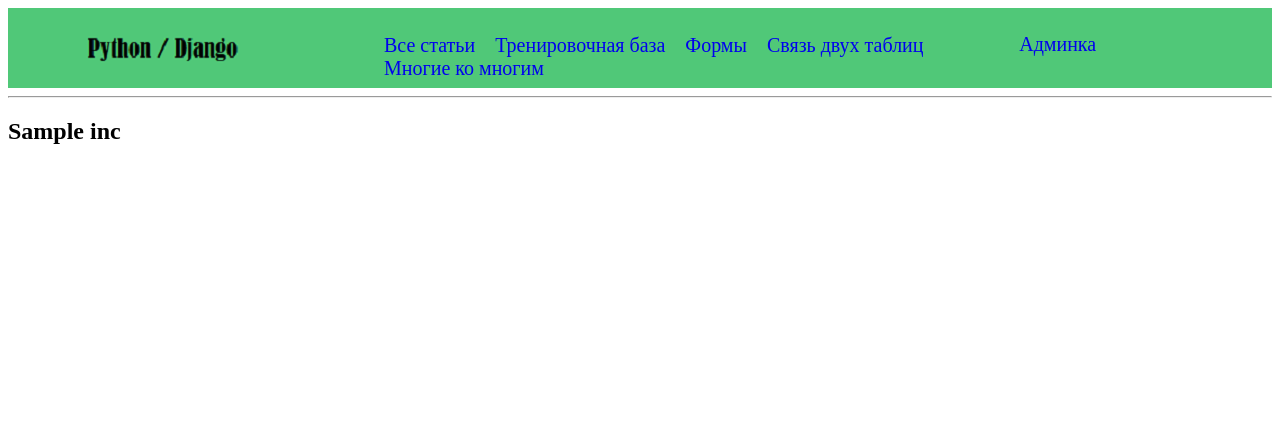
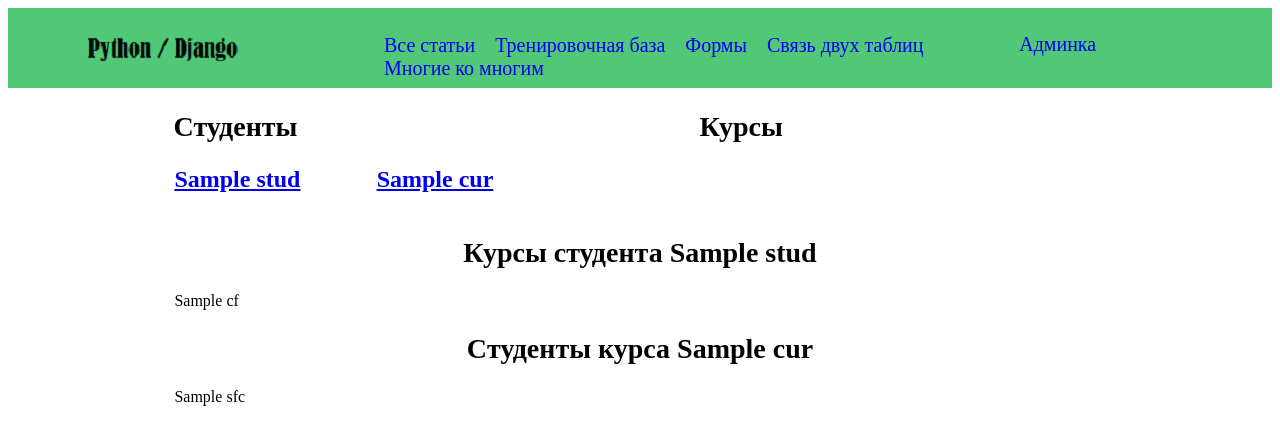
Before and after one commit to Nemolite/news, a Django app: template articles/templates/articles/tomany.html in a window 1280 px wide. Shown: the top 445 px of the page. Run offline with Django 3.2, Linux system fonts and the light colour scheme; the template is opened without the code that fills it: most values are stand-ins (such as "Sample title", 1, 10 or a date in 2020).

Commit message:
many to many

```diff
--- a/articles/static/articles/css/style.css
+++ b/articles/static/articles/css/style.css
@@ -312,6 +312,13 @@ text-decoration: none;
 }
 
 /* Section category*/
-.category-sction {
+.category-sction,
+.student-sction {
    list-style: none;
 }
+
+/*section many-to-many*/
+.many-to-many {
+    width:80%;
+    margin:0 auto;
+}
--- a/articles/templates/articles/basa.html
+++ b/articles/templates/articles/basa.html
@@ -36,6 +36,10 @@
             {% block contentcategory %}
             {% endblock %}
 
+         <!-- Многие ко многим-->
+            {% block students %}
+            {% endblock %}
+
     </div>
     <div class="main-content">
 
@@ -46,8 +50,20 @@
             {% block myform %}
             {% endblock %}
 
+            <!-- Многие ко многим-->
+            {% block curses %}
+            {% endblock %}
+
     </div>
 
+</div>
+
+<div class="many-to-many">
+    {% block courforstud %}
+    {% endblock %}
+
+    {% block studforcurs %}
+    {% endblock %}
 </div>
 
 {% block onepost %}
@@ -60,9 +76,7 @@
 
 {% block spec %}
 {% endblock %}
-<hr>
-{% block tomany %}
-{% endblock %}
+
 
 
 <script src="{% static 'articles/js/script.js' %}"></script>
--- a/articles/templates/articles/tomany.html
+++ b/articles/templates/articles/tomany.html
@@ -1,9 +1,60 @@
 {% extends 'articles/basa.html' %}
+{% block students %}
 
-{% block tomany %}
+    <h2 class="main-sction-title">Студенты</h2>
 
-    {% for incs in curs  %}
-        <h2>{{ incs.name }}</h2>
-    {% endfor %}
+        <ul class="category-sction">
+            {% for stud in students  %}
+
+                <li>
+                   <h2> <a href="{{ stud.get_absolute_url }}">{{stud.name}}</a></h2>
+                </li>
+
+            {% endfor %}
+        </ul>
+{% endblock %}
+
+{% block curses %}
+<h2 class="main-sction-title">Курсы</h2>
+
+        <ul class="student-sction">
+            {% for curs in curses  %}
+
+                <li>
+                   <h2> <a href="{{ curs.get_absolute_url }}">{{curs.name}}</a></h2>
+                </li>
+
+            {% endfor %}
+        </ul>
 
 {% endblock %}
+
+{% block courforstud %}
+<h2 class="main-sction-title">Курсы студента {{ stud.name }} </h2>
+
+        <ul class="student-sction">
+            {% for cfs in courforstud  %}
+
+                <li>
+                   {{cfs.name}}
+                </li>
+
+            {% endfor %}
+        </ul>
+
+{% endblock %}
+
+{% block studforcurs %}
+<h2 class="main-sction-title">Cтуденты курса {{ curs.name }} </h2>
+
+        <ul class="student-sction">
+            {% for sfc in studforcurs  %}
+
+                <li>
+                   {{sfc.name}}
+                </li>
+
+            {% endfor %}
+        </ul>
+
+{% endblock %}
--- a/articles/urls.py
+++ b/articles/urls.py
@@ -15,7 +15,11 @@ urlpatterns = [
     path('myforms/',myforms,name='myforms' ),
     path('myforms/insforms/',insforms,name='insforms' ),
     path('spec/',spec,name='spec' ),
-    path('tomany/',tomany,name='tomany' ),
+
+    path('tomany/',manytomany,name='tomany' ),
+    path('stud/<int:id>/',stud,name='stud' ),
+    path('curs/<int:id>/',curs,name='curs' ),
+
     path('test/',test,name='test' ),
 
 
```
Also changed, not shown: articles/models.py (+7 -0 lines), articles/views.py (+34 -8 lines).
